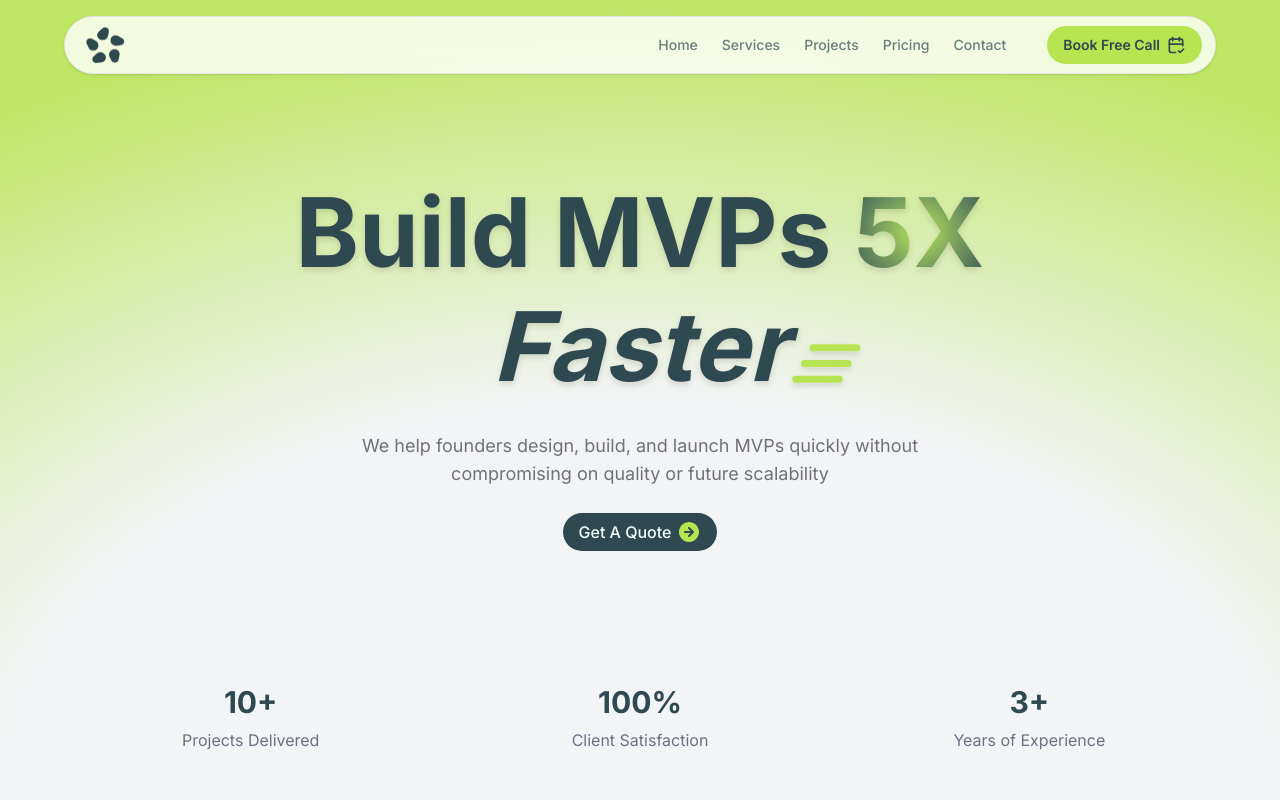
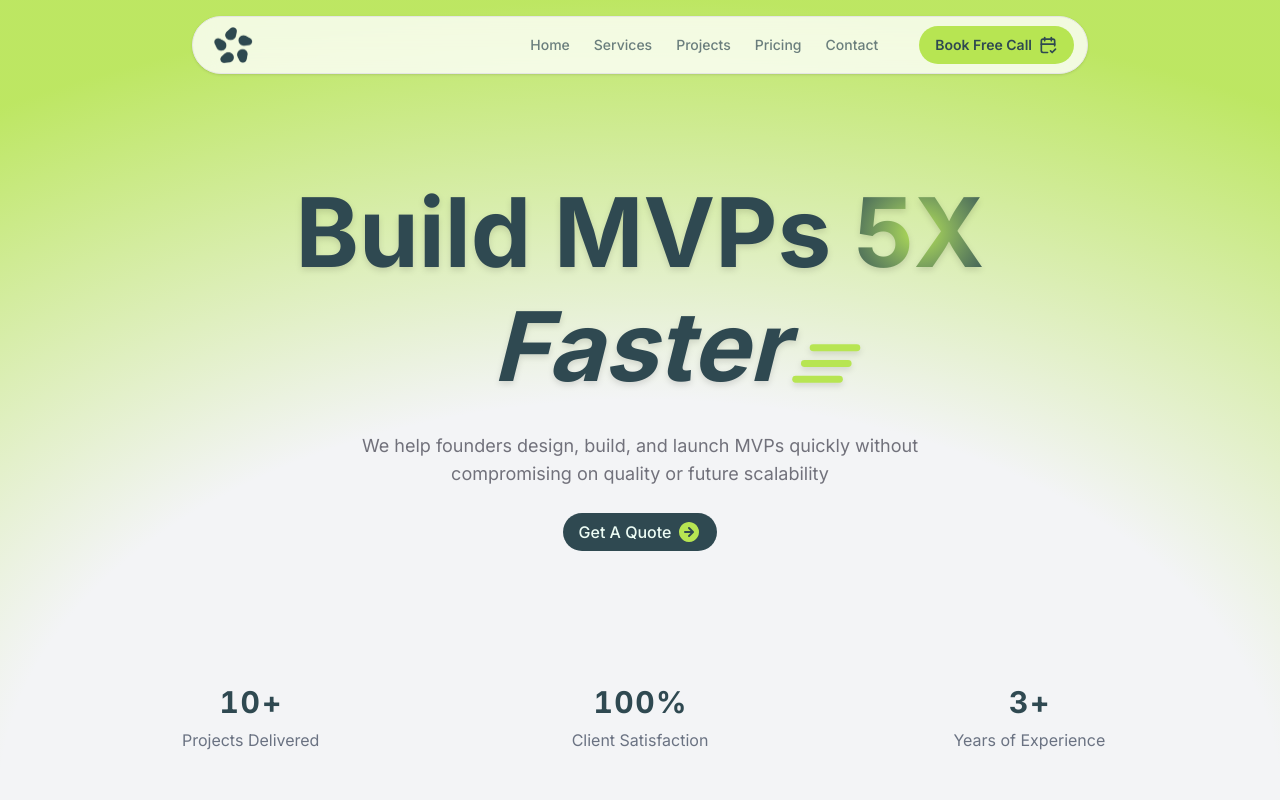
Before and after one commit to LokeshXs/ashwacreations, a Next.js app: page / in a window 1280 px wide. Shown: the top 800 px of the page. Built offline with nearby package versions, Linux system fonts and the light colour scheme.

Commit message:
feat: Added navbar animation Also added animations to process section

```diff
--- /dev/null
+++ b/components/animation/TextRevealAnimation.tsx
@@ -0,0 +1,29 @@
+"use client";
+import React from "react";
+import { motion } from "motion/react";
+
+export default function TextRevealAnimation({
+  children,
+}: {
+  children: React.ReactNode;
+}) {
+  return (
+    <div className="relative">
+      <motion.div
+        initial={{ opacity: 0, y: 20 }}
+        whileInView={{ opacity: 1, y: 0 }}
+        viewport={{ once: true }}
+        transition={{ duration: 0.3, delay: 0.5 }}
+      >
+        {children}
+      </motion.div>
+      <motion.div
+        initial={{ width: "100%" }}
+        transition={{ duration: 0.3, delay: 0.2 }}
+        whileInView={{ width: 0 }}
+        viewport={{ once: true }}
+        className=" absolute top-0 inset-x-0 h-full bg-secondary  "
+      />
+    </div>
+  );
+}
--- a/components/common/Navbar.tsx
+++ b/components/common/Navbar.tsx
@@ -3,8 +3,9 @@
 import Link from "next/link";
 import { Button } from "../ui/button";
 import { IconCalendarCheck, IconMenu2, IconX } from "@tabler/icons-react";
-import { useState } from "react";
-import Image from "next/image";
+import { useEffect, useState } from "react";
+import { useScroll, useMotionValueEvent } from "motion/react";
+import { cn } from "@/lib/utils";
 
 const navLinks = [
   { label: "Home", href: "#home" },
@@ -16,15 +17,37 @@ const navLinks = [
 
 export default function Navbar() {
   const [isMobileMenuOpen, setIsMobileMenuOpen] = useState(false);
+  const [isScrolled, setIsScrolled] = useState(false);
+  const { scrollYProgress } = useScroll();
+  useMotionValueEvent(scrollYProgress, "change", (latest) => {
+    if (latest > 0.1) {
+      setIsScrolled(true);
+    } else {
+      setIsScrolled(false);
+    }
+  });
 
   return (
     <>
-      <nav className="fixed px-4 md:px-5 py-2 top-0 inset-x-0 bg-white/80 border-b md:border border-neutral-200 backdrop-blur-md shadow-sm flex items-center justify-between max-w-full md:max-w-6xl md:mx-auto md:top-4 rounded-none md:rounded-full z-50 md:w-[98%]">
+      <nav
+        className={cn(
+          "fixed px-4 md:px-5 py-2 top-0 inset-x-0 bg-white/80 border-b md:border border-neutral-200 backdrop-blur-md shadow-sm flex items-center justify-between max-w-full md:max-w-6xl md:mx-auto md:top-4 rounded-none md:rounded-full z-50 transition-all duration-500  ",
+          {
+            "md:w-4xl": isScrolled,
+            "md:w-5xl": !isScrolled,
+          },
+        )}
+      >
         <Link
           href="/"
           className="text-md font-semibold text-primary hover:opacity-80 transition-opacity  "
         >
-          <img  src="/logo.png" alt="Ashwa Creations Logo" width={40} height={40} />
+          <img
+            src="/logo.png"
+            alt="Ashwa Creations Logo"
+            width={40}
+            height={40}
+          />
         </Link>
 
         {/* Desktop Navigation */}
@@ -41,12 +64,15 @@ export default function Navbar() {
           </ul>
           <div className="flex justify-center items-center translate-x-2">
             <Button
-            asChild
+              asChild
               size="lg"
               className="rounded-full bg-secondary text-primary font-semibold hover:bg-secondary/90 transition-all [&_svg:not([class*='size-'])]:size-5 cursor-pointer"
             >
-              <Link href="https://cal.com/ashwa-creations/30min" target="_blank" >
-              Book Free Call <IconCalendarCheck />
+              <Link
+                href="https://cal.com/ashwa-creations/30min"
+                target="_blank"
+              >
+                Book Free Call <IconCalendarCheck />
               </Link>
             </Button>
           </div>
--- a/components/landing/HeroSection.tsx
+++ b/components/landing/HeroSection.tsx
@@ -1,6 +1,7 @@
 import { IconCircleArrowRightFilled } from "@tabler/icons-react";
 import { Button } from "../ui/button";
 import Link from "next/link";
+import StatsContainer from "./StatsContainer";
 
 export default function HeroSection() {
   return (
@@ -40,24 +41,7 @@ export default function HeroSection() {
          </Link>
         </Button>
       </div>
-      <section>
-        <div className="container mx-auto py-8 sm:py-10 md:py-12 px-4">
-          <div className="grid grid-cols-1 sm:grid-cols-3 gap-6 sm:gap-8">
-            <div className="text-center">
-              <h2 className="text-xl md:text-3xl  sm:text-2xl font-bold text-primary">10+</h2>
-              <p className="text-gray-500 mt-2 text-xs sm:text-sm md:text-base">Projects Delivered</p>
-            </div>
-            <div className="text-center">
-              <h2 className="text-xl md:text-3xl  sm:text-2xl font-bold text-primary">100%</h2>
-              <p className="text-gray-500 mt-2 text-xs sm:text-sm md:text-base">Client Satisfaction</p>
-            </div>
-            <div className="text-center">
-              <h2 className="text-xl md:text-3xl  sm:text-2xl font-bold text-primary">3+</h2>
-              <p className="text-gray-500 mt-2 text-xs sm:text-sm md:text-base">Years of Experience</p>
-            </div>
-          </div>
-        </div>
-      </section>
+   <StatsContainer/>
       <div className=" absolute w-full h-full sm:bg-radial-[100%_100%_at_50%_100%] from-transparent sm:from-50%  bg-radial-[140%_100%_at_50%_100%] from-60% to-secondary/90 bottom-0 left-1/2 -translate-x-1/2 -z-2 "/>
     </section>
   );
--- /dev/null
+++ b/components/landing/StatsContainer.tsx
@@ -0,0 +1,33 @@
+"use client";
+
+import { useRef } from "react";
+import { NumberTicker } from "../ui/number-ticker";
+
+import {motion, useInView} from "motion/react";
+
+
+export default function StatsContainer() {
+
+
+
+    return (
+           <section >
+        <motion.div  initial={{opacity:0,filter:"blur(10px)"}} animate={{opacity:1,filter:"blur(0px)"}} viewport={{once:true}} className="container mx-auto py-8 sm:py-10 md:py-12 px-4">
+          <div className="grid grid-cols-1 sm:grid-cols-3 gap-6 sm:gap-8">
+            <div className="text-center">
+              <h2 className="text-xl md:text-3xl  sm:text-2xl font-bold text-primary"><NumberTicker value={10} startValue={2} className=" text-primary"  />+</h2>
+              <p className="text-gray-500 mt-2 text-xs sm:text-sm md:text-base">Projects Delivered</p>
+            </div>
+            <div className="text-center">
+              <h2 className="text-xl md:text-3xl  sm:text-2xl font-bold text-primary"><NumberTicker value={100} startValue={50} className=" text-primary"  />%</h2>
+              <p className="text-gray-500 mt-2 text-xs sm:text-sm md:text-base">Client Satisfaction</p>
+            </div>
+            <div className="text-center">
+              <h2 className="text-xl md:text-3xl  sm:text-2xl font-bold text-primary"><NumberTicker value={3} startValue={1} className=" text-primary"  />+</h2>
+              <p className="text-gray-500 mt-2 text-xs sm:text-sm md:text-base">Years of Experience</p>
+            </div>
+          </div>
+        </motion.div>
+      </section>
+    )
+}
--- /dev/null
+++ b/components/ui/number-ticker.tsx
@@ -0,0 +1,67 @@
+"use client"
+
+import { ComponentPropsWithoutRef, useEffect, useRef } from "react"
+import { useInView, useMotionValue, useSpring } from "motion/react"
+
+import { cn } from "@/lib/utils"
+
+interface NumberTickerProps extends ComponentPropsWithoutRef<"span"> {
+  value: number
+  startValue?: number
+  direction?: "up" | "down"
+  delay?: number
+  decimalPlaces?: number
+}
+
+export function NumberTicker({
+  value,
+  startValue = 0,
+  direction = "up",
+  delay = 0,
+  className,
+  decimalPlaces = 0,
+  ...props
+}: NumberTickerProps) {
+  const ref = useRef<HTMLSpanElement>(null)
+  const motionValue = useMotionValue(direction === "down" ? value : startValue)
+  const springValue = useSpring(motionValue, {
+    damping: 60,
+    stiffness: 100,
+  })
+  const isInView = useInView(ref, { once: true, margin: "0px" })
+
+  useEffect(() => {
+    if (isInView) {
+      const timer = setTimeout(() => {
+        motionValue.set(direction === "down" ? startValue : value)
+      }, delay * 1000)
+      return () => clearTimeout(timer)
+    }
+  }, [motionValue, isInView, delay, value, direction, startValue])
+
+  useEffect(
+    () =>
+      springValue.on("change", (latest) => {
+        if (ref.current) {
+          ref.current.textContent = Intl.NumberFormat("en-US", {
+            minimumFractionDigits: decimalPlaces,
+            maximumFractionDigits: decimalPlaces,
+          }).format(Number(latest.toFixed(decimalPlaces)))
+        }
+      }),
+    [springValue, decimalPlaces]
+  )
+
+  return (
+    <span
+      ref={ref}
+      className={cn(
+        "inline-block tracking-wider text-primary tabular-nums ",
+        className
+      )}
+      {...props}
+    >
+      {startValue}
+    </span>
+  )
+}
--- a/package.json
+++ b/package.json
@@ -14,6 +14,7 @@
     "class-variance-authority": "^0.7.1",
     "clsx": "^2.1.1",
     "framer-motion": "^12.34.0",
+    "motion": "^12.34.3",
     "next": "16.1.6",
     "radix-ui": "^1.4.3",
     "react": "19.2.3",
```
Also changed, not shown: components/landing/ProcessSection.tsx (+37 -11 lines), components.json, 1 other file (tests, documents, lock files or other folders).
